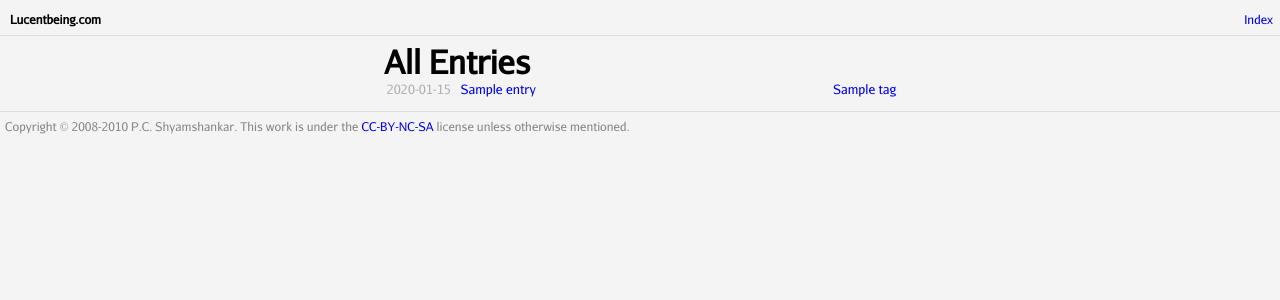
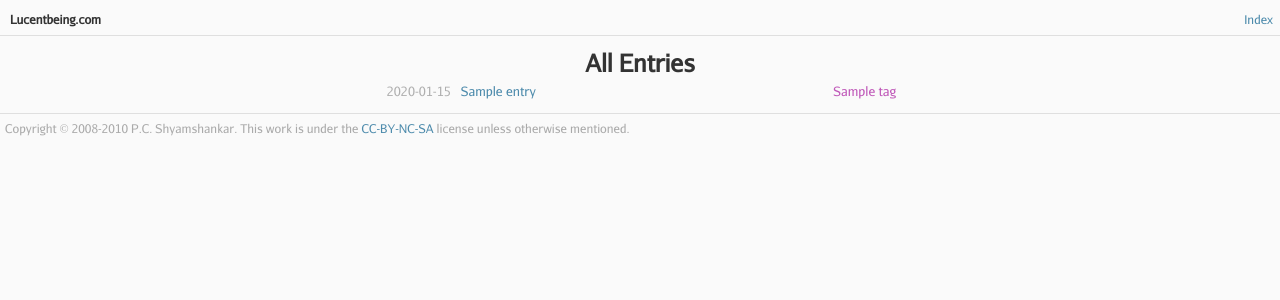
Before and after one commit to sykloid/lucentbeing.com, a Django app: template templates/djournal/entry_index.html in a window 1280 px wide. Shown: the top 300 px of the page. Run offline with Django 3.2, Linux system fonts and the light colour scheme; the template is opened without the code that fills it: most values are stand-ins (such as "Sample title", 1, 10 or a date in 2020).

Commit message:
Add colors across the board to match current theme.

```diff
--- a/static/assets/css/style.css
+++ b/static/assets/css/style.css
@@ -1,8 +1,8 @@
 /* Stylesheet for Lucentbeing.com */
 
 body {
-    background-color: #F4F4F4;
-    color: #000000;
+    background-color: #FAFAFA;
+    color: #333333;
     font-family: "AurulentSansRegular";
 }
 
@@ -25,16 +25,17 @@ sub {
 }
 
 pre {
-    border-left: 3px solid #DDDDDD;
+    background-color: #EEEEEE;
+    border-left: 3px solid #DFDFDF;
     font-family: "InconsolataMedium";
-    font-size: 0.85em;
+    font-size: 0.80em;
     line-height: 1.5em;;
     margin: 5px;
     padding: 5px;
 }
 
 tt {
-    background: #E8E8E8;
+    background: #EEEEEE;
     font-family: "InconsolataMedium";
 }
 
@@ -80,7 +81,7 @@ ol.lowerroman {
 }
 
 dd {
-    border-left: 3px solid #DDDDDD;
+    border-left: 3px solid #DFDFDF;
     margin-left: 2em;
     padding-left: 0.25em;
 }
@@ -110,6 +111,7 @@ h6 {
 }
 
 a, a:active, a:link, a:visited {
+    color: #4D8BAC;
     text-decoration: none;
 }
 
@@ -127,7 +129,7 @@ a:hover {
 /* Header */
 
 body > header {
-    border-bottom: solid 1px #DDDDDD;
+    border-bottom: solid 1px #DFDFDF;
     font-size: 0.75em;;
     height: 30px;
     line-height: 30px;
@@ -153,8 +155,8 @@ body > header > nav > ul li {
 /* Footer */
 
 body > footer {
-    border-top: solid 1px #DDDDDD;
-    color: #888888;
+    border-top: solid 1px #DFDFDF;
+    color: #AAAAAA;
     font-size: 0.75em;;
     height: 30px;
     line-height: 30px;
@@ -176,7 +178,7 @@ body > footer {
 }
 
 .entry > header > hgroup h2 {
-    color: #AFAFAF;
+    color: #AAAAAA;
 }
 
 /* Entry Body */
@@ -202,7 +204,7 @@ body > footer {
 /* Entry Footer */
 
 .entry > footer {
-    border-top: solid 1px #DDDDDD;
+    border-top: solid 1px #DFDFDF;
     color: #AFAFAF;
     font-size: 0.75em;;
     margin-top: 10px;
@@ -216,7 +218,7 @@ body > footer {
 /* Footnotes */
 
 .entry .body .footnote:first-of-type {
-    border-top: 1px solid #DDDDDD;
+    border-top: 1px solid #DFDFDF;
 }
 
 .footnote {
@@ -256,7 +258,7 @@ body > footer {
 }
 
 #index tr {
-    border-bottom: solid 1px #DDDDDD;
+    border-bottom: solid 1px #DFDFDF;
 }
 
 #index tr:last-child {
@@ -267,7 +269,7 @@ body > footer {
     padding: 2px 0px;
 }
 
-#tag {
+#index-title {
     font-size: 0.75em;
     padding: 5px;
     text-align: center;
@@ -319,3 +321,9 @@ p.caption {
     font-size: 0.75em;
     font-style: italic;
 }
+
+/* Tags */
+
+a.tag {
+    color: #BF57B8;
+}
```
